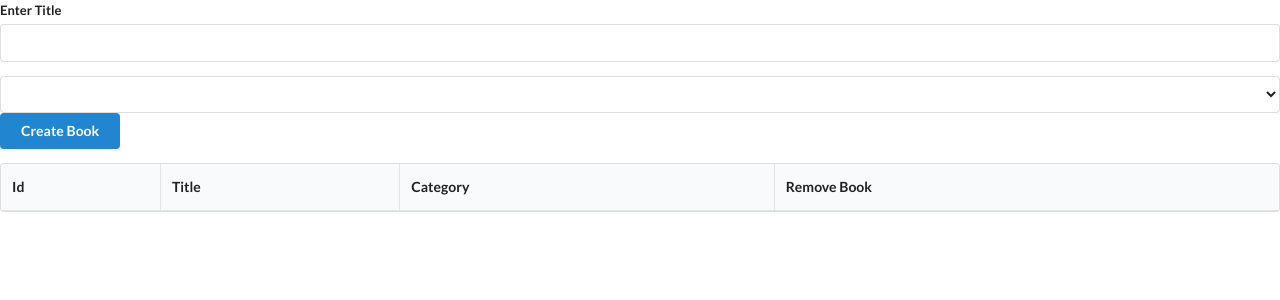
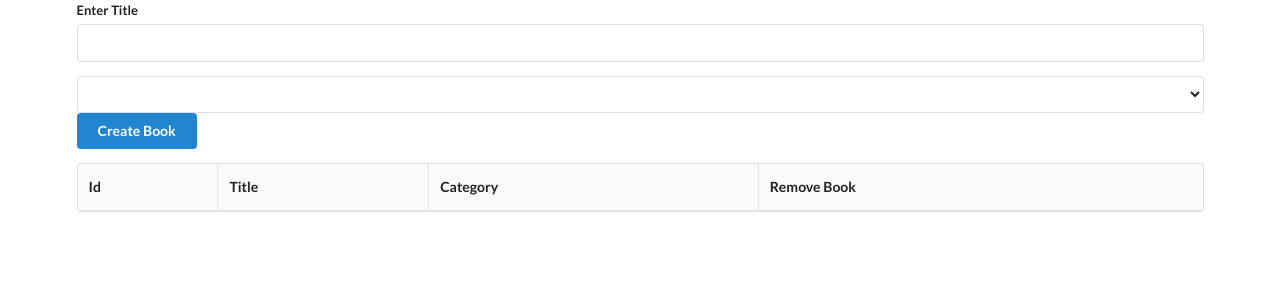
Before and after one commit to SamroodAli/magic-books, a React (Create React App) app: page / in a window 1280 px wide. Shown: the top 300 px of the page. Built offline with nearby package versions, Linux system fonts and the light colour scheme.

Commit message:
Fix: Add ui container classname to app component

```diff
--- a/src/components/App.jsx
+++ b/src/components/App.jsx
@@ -2,7 +2,7 @@ import BooksForm from '../containers/BooksFormContainer';
 import BooksList from '../containers/BooksListContainer';
 
 const App = () => (
-  <div>
+  <div className="ui container">
     <BooksForm />
     <BooksList />
   </div>
```
